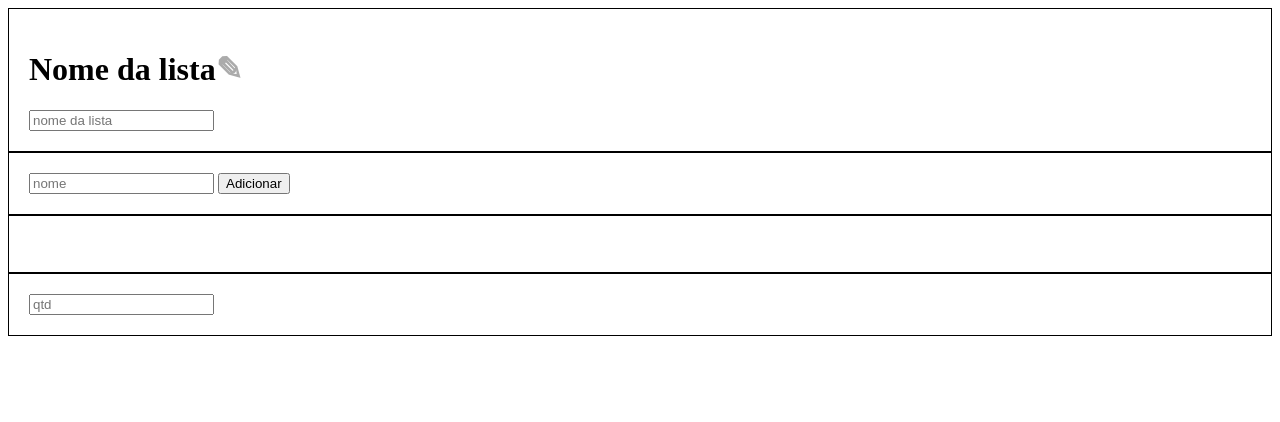
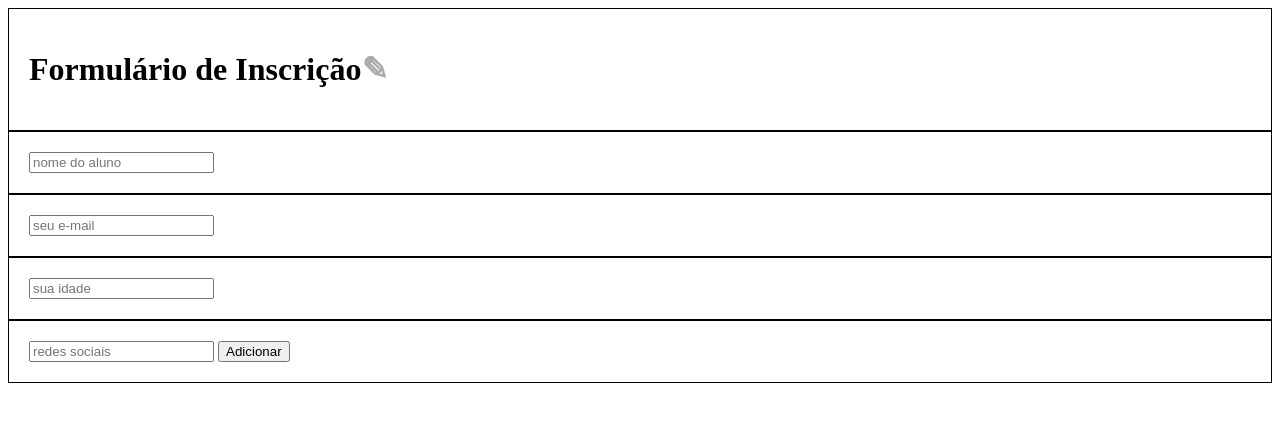
Before and after one commit to tonmarcondes/drawGroup, a website: page index.html in a window 1280 px wide. Drawn offline with Linux system fonts and the light colour scheme.

Commit message:
mudança no título e na disposição do formulário

```diff
--- a/index.html
+++ b/index.html
@@ -14,24 +14,25 @@
 <body>
     <div class="main">
         <div class="header">
-            <h1>Nome da lista</h1>
-            <input type="text" class="nomelista" placeholder="nome da lista">
+            <h1>Formulário de Inscrição</h1>
+
         </div>
-
-        <div class="inputs">
-            <input type="text" id="nome" placeholder="nome">
-            <button onclick="adiciona()">Adicionar</button>
-        </div>
+        <div><input type="text" class="nome do aluno" placeholder="nome do aluno"></div>
 
         <div class="panel">
-            <ul id="lista">
-            </ul>
+            <input type="text" class="mail" placeholder="seu e-mail">
         </div>
 
         <div class="result">
-            <input type="number" placeholder="qtd" id="qtd">
+            <input type="number"
+            id="sua idade" placeholder="sua idade" >
+        </div>
+        <div class="inputs">
+            <input type="text" id="foto" placeholder="redes sociais">
+            <button onclick="adiciona()">Adicionar</button>
         </div>
     </div>
+
 </body>
 
 </html>
```
